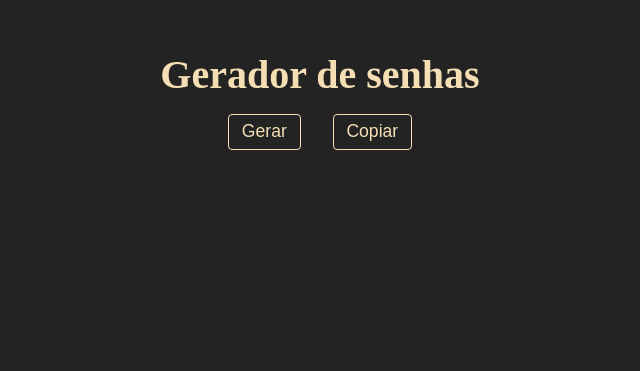
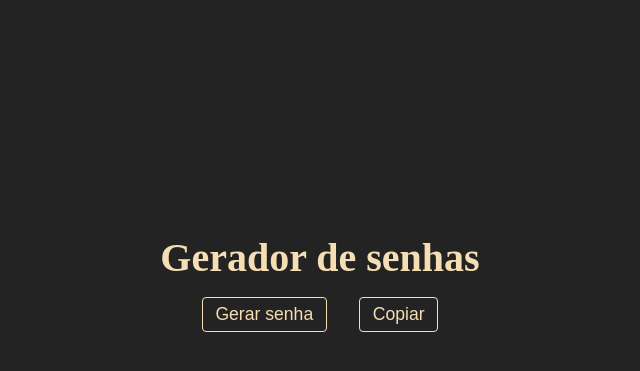
Before and after one commit to wessvs/gerador_senha, a React (Vite) app: page / in a window 1280 px wide. Shown: the part 109-480 px from the top of the page, without its empty margins (320-960 px from the left). Built offline with nearby package versions, Linux system fonts and the light colour scheme.

Commit message:
add gerarSenha function

```diff
--- a/src/App.module.css
+++ b/src/App.module.css
@@ -1,10 +1,24 @@
+p{
+    text-align: center;
+}
+
 .container {
+    display: flex;
+    flex-direction: column;
+    align-items: center;
+    justify-content: space-around;
+    width: 100vw;
+    height: 100vh;
+    padding: 0 auto;
+}
+
+.buttons {
     display: grid;
     justify-content: space-around;
     align-items: center;
     margin-top: 10rem;
 }
 
-.container h1 {
-    display: block;
+.senha p {
+    text-align: center;
 }
--- a/src/components/GeradorDeSenha/index.jsx
+++ b/src/components/GeradorDeSenha/index.jsx
@@ -1,20 +1,42 @@
 import { useState } from "react"
 import styles from './index.module.css'
 
+const senha = document.getElementById('senha')
+
 export default function GeradorDeSenha() {
     const [ textoCopiado, setTextoCopiado ] = useState('Copiar')
-    const [textoGerado, setTextoGerado ] = useState('Gerar')
-
+    const [senhaGerada, setSenhaGerada ] = useState('')
+    let senha = ''
     function handleCopiar() {
         setTextoCopiado("Copiado!")
         // falta add codigo para ctrl-c
     }
+
+    function getRandomInt(min, max) {
+        min = Math.ceil(min);
+        max = Math.floor(max);
+        return Math.floor(Math.random() * (max - min) + min);
+      }
+
+    function gerarSenha() {
+        let char = '1234567890_)(*&¨%$#@!+/;.?:>qwerrtyuiopasdfghjklçzxcvbnm'
+        let length = 15;
+        for(let i =0; i < length; i++) {
+            let randInt = getRandomInt(0, length + 1)
+            let randomChar = char[randInt]
+            senha += randomChar
+        }
+        setSenhaGerada(senha)
+    }
     return (
         <>
-        <h1>Gerador de senhas</h1>
-        <div className={styles.buttons}>
-            <button>{textoGerado}</button>
-            <button onClick={handleCopiar}> {textoCopiado} </button>
+        <div className={styles.container}>
+            <h1>Gerador de senhas</h1>
+            <div className={styles.buttons}>
+                <button onClick={gerarSenha}>Gerar senha</button>
+                <button onClick={handleCopiar}> {textoCopiado} </button>
+            </div>
+                <p>{senhaGerada}</p>
         </div>
         </>
     )
```
